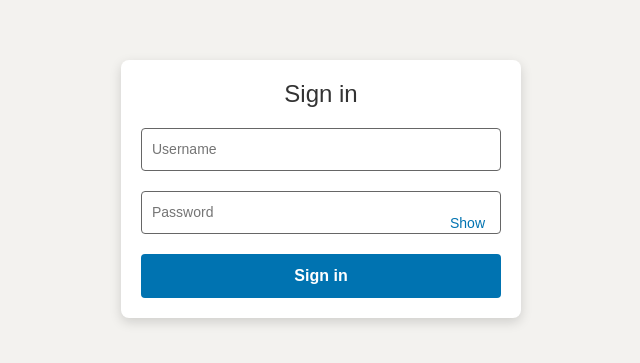
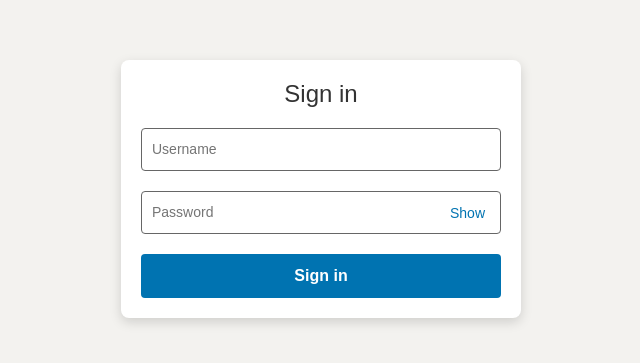
Before and after one commit to lineartimer/WebAppStarterPack, a React (Create React App) app in the folder src/Frontend/: page /Login in a window 1280 px wide. Shown: the part 211-574 px from the top of the page, without its empty margins (319-959 px from the left). Built offline with nearby package versions, Linux system fonts and the light colour scheme.

Commit message:
Storing logged in state

```diff
--- a/src/Frontend/src/App.js
+++ b/src/Frontend/src/App.js
@@ -4,12 +4,14 @@ import LoginPage from "./LoginPage";
 import HomePage from "./HomePage";
 
 const App = () => {
-    const [token, setToken] = useState(null);
-    const [username, setUsername] = useState(null);
+    const [token, setToken] = useState(localStorage.getItem("token") || null);
+    const [username, setUsername] = useState(localStorage.getItem("username") || null);
 
     const handleLogin = (authToken, user) => {
         setToken(authToken);
         setUsername(user);
+        localStorage.setItem("token", authToken);
+        localStorage.setItem("username", user);
     };
 
     return (
--- a/src/Frontend/src/HomePage.js
+++ b/src/Frontend/src/HomePage.js
@@ -51,7 +51,10 @@ const HomePage = ({ token, username }) => {
     }, [token]);
 
     const handleLogout = () => {
-        window.location.reload(); // Simple logout logic
+        localStorage.removeItem("token");
+        localStorage.removeItem("username");
+
+        window.location.reload();
     };
 
     return (
--- a/src/Frontend/src/LoginPage.css
+++ b/src/Frontend/src/LoginPage.css
@@ -25,8 +25,7 @@
 .login-form input {
     width: 100%;
     padding: 10px;
-    margin-bottom: 20px;
-    border: 1px solid #666; /* Darker border color */
+    border: 1px solid #666;
     border-radius: 4px;
     font-size: 14px;
 }
@@ -51,8 +50,9 @@
     border: 1px solid #d93025;
 }
 
-.password-container {
+.textbox-container {
     position: relative;
+    margin-bottom: 20px;
 }
 
 .show-hide-button {
--- a/src/Frontend/src/LoginPage.js
+++ b/src/Frontend/src/LoginPage.js
@@ -71,7 +71,7 @@ const LoginPage = ({ onLogin }) => {
         <div className="login-container">
             <form className="login-form" onSubmit={handleSubmit}>
                 <h2>Sign in</h2>
-                {error && <div className="error-message">{error}</div>}
+                <div className="textbox-container">
                     <input
                         type="text"
                         placeholder="Username"
@@ -79,8 +79,9 @@ const LoginPage = ({ onLogin }) => {
                         onChange={(e) => setUsername(e.target.value)}
                         className={usernameError ? "error" : ""}
                     />
+                </div>
                 {usernameError && <div className="error-message">{usernameError}</div>}
-                <div className="password-container">
+                <div className="textbox-container">
                     <input
                         type={showPassword ? "text" : "password"}
                         placeholder="Password"
@@ -88,7 +89,6 @@ const LoginPage = ({ onLogin }) => {
                         onChange={(e) => setPassword(e.target.value)}
                         className={passwordError ? "error" : ""}
                     />
-                    {passwordError && <div className="error-message">{passwordError}</div>}
                     <button
                         type="button"
                         className="show-hide-button"
@@ -99,6 +99,8 @@ const LoginPage = ({ onLogin }) => {
                         {showPassword ? "Hide" : "Show"}
                     </button>
                 </div>
+                {passwordError && <div className="error-message">{passwordError}</div>}
+                {error && <div className="error-message">{error}</div>}
                 <button type="submit" className="login-button">Sign in</button>
             </form>
         </div>
```
Lines whose indentation alone changed are shown as unchanged.
